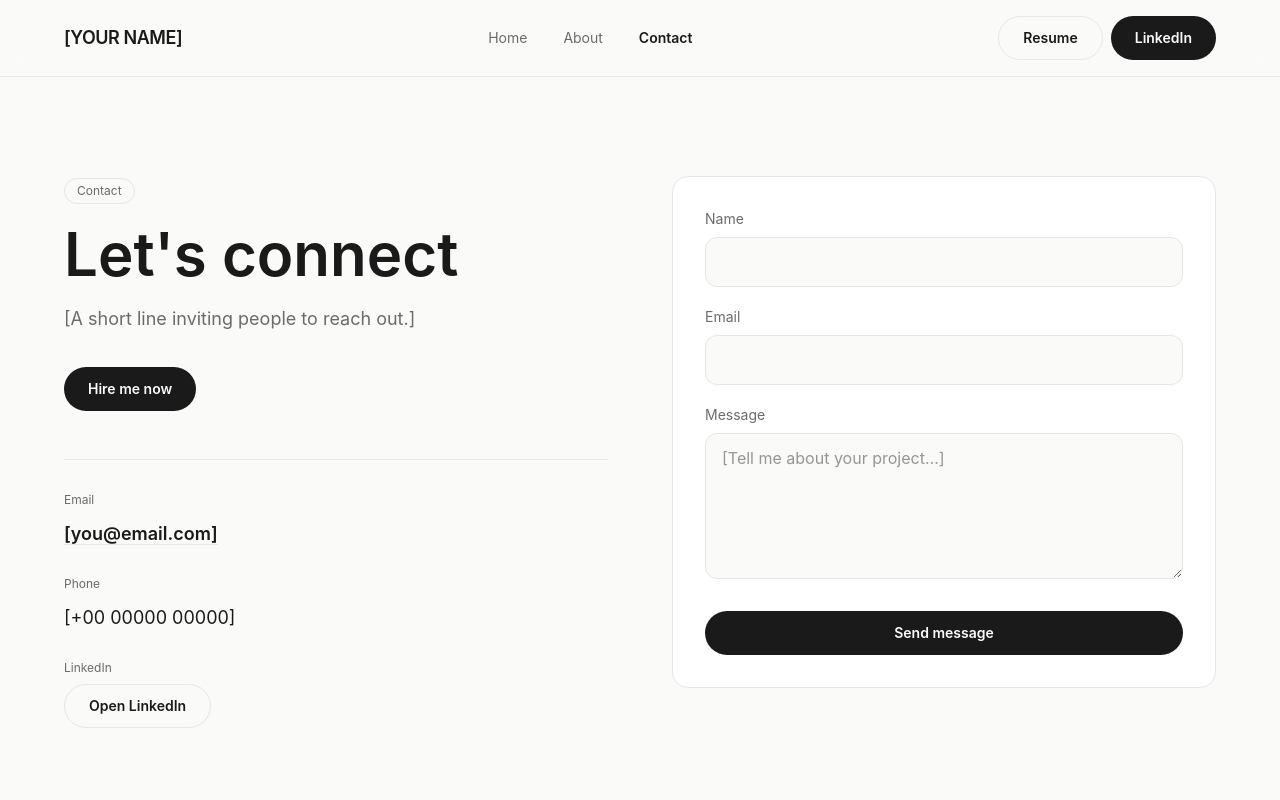
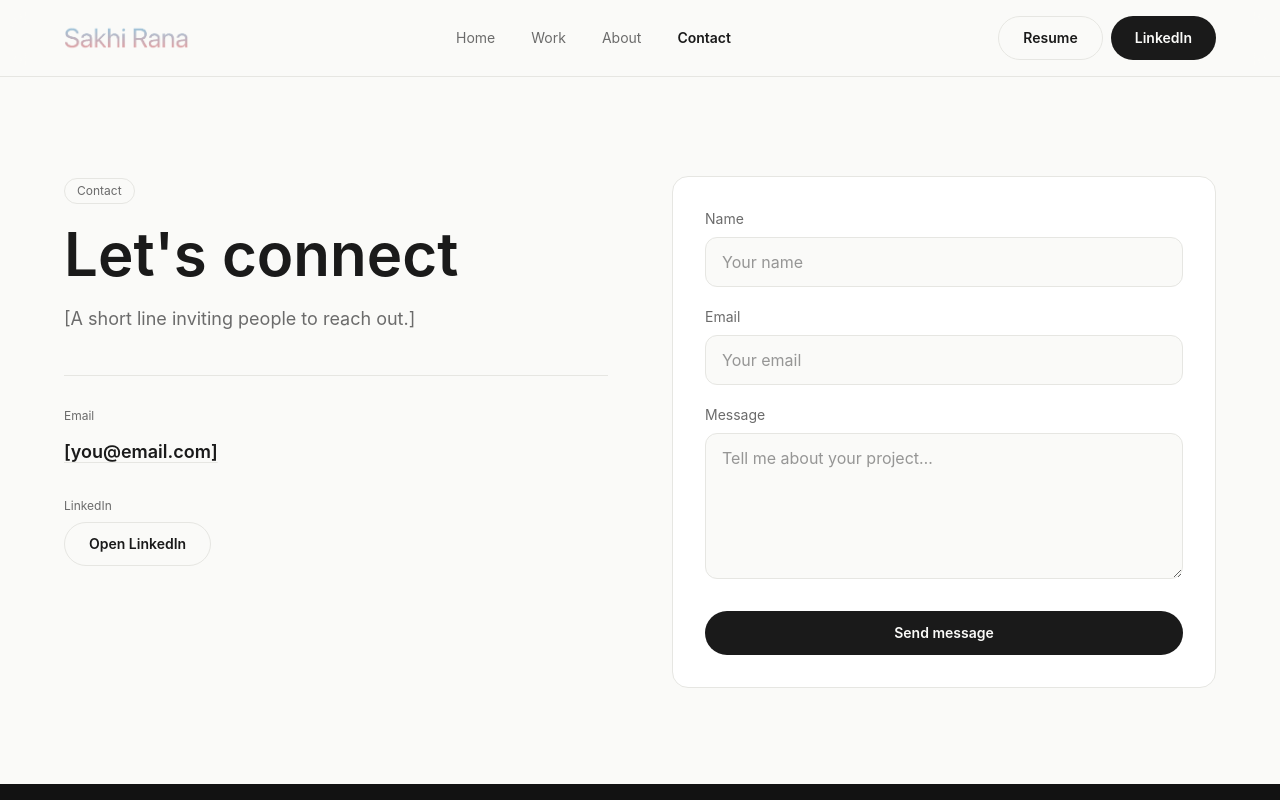
Before and after one commit to raghhavv03/sakhi-portfolio, a React (Vite) app: page /contact in a window 1280 px wide. Shown: the top 800 px of the page. Built offline with nearby package versions, Linux system fonts and the light colour scheme.

Commit message:
Polish navbar, contact page, cursor behavior, and branding updates.

```diff
--- a/src/components/Cursor.jsx
+++ b/src/components/Cursor.jsx
@@ -1,6 +1,62 @@
 import { useEffect, useRef, useState } from 'react'
 import { motion, useMotionValue, useSpring } from 'framer-motion'
 import { useFinePointer, useReducedMotion } from '../lib/hooks'
+
+const ICON_SIZE = 24
+
+function CursorIcon({ type }) {
+  if (!type) return null
+
+  const common = {
+    width: ICON_SIZE,
+    height: ICON_SIZE,
+    viewBox: '0 0 24 24',
+    fill: 'none',
+    xmlns: 'http://www.w3.org/2000/svg',
+    className: 'shrink-0',
+    'aria-hidden': true,
+  }
+
+  if (type === 'down') {
+    return (
+      <svg {...common}>
+        <path
+          d="M12 5v14M12 19l-6-6M12 19l6-6"
+          stroke="currentColor"
+          strokeWidth="2"
+          strokeLinecap="round"
+          strokeLinejoin="round"
+        />
+      </svg>
+    )
+  }
+
+  return (
+    <svg {...common}>
+      <path
+        d="M5 12h14M19 12l-6-6M19 12l-6 6"
+        stroke="currentColor"
+        strokeWidth="2"
+        strokeLinecap="round"
+        strokeLinejoin="round"
+      />
+    </svg>
+  )
+}
+
+function parseCursorLabel(label) {
+  if (!label) return { text: '', icon: null }
+
+  if (label.includes('↓')) {
+    return { text: label.replace(/\s*↓\s*/, '').trim(), icon: 'down' }
+  }
+
+  if (label === 'Coming soon') {
+    return { text: label, icon: null }
+  }
+
+  return { text: label, icon: 'right' }
+}
 
 // Custom cursor — desktop (fine pointer) only.
 //   • 10px vivid-blue dot that tracks the pointer 1:1
@@ -37,41 +93,67 @@ export default function Cursor() {
   }, [finePointer])
 
   const labelRef = useRef(null)
+  const pointerRef = useRef({ x: -100, y: -100 })
 
   useEffect(() => {
     if (!finePointer) return
 
-    const onMove = (e) => {
-      x.set(e.clientX)
-      y.set(e.clientY)
-      if (!visible) setVisible(true)
+    const readCursorLabel = (clientX, clientY) => {
+      let el = document.elementFromPoint(clientX, clientY)
+      if (!(el instanceof Element)) return null
 
-      // Resolve the nearest [data-cursor] ancestor for the label.
-      const target =
-        e.target instanceof Element ? e.target.closest('[data-cursor]') : null
-      const next = target ? target.getAttribute('data-cursor') : null
+      while (el) {
+        if (el.hasAttribute('data-cursor')) {
+          const value = el.getAttribute('data-cursor')
+          // Empty string explicitly suppresses a parent label (e.g. hero CTA).
+          return value === '' ? null : value
+        }
+        el = el.parentElement
+      }
+      return null
+    }
+
+    const applyLabelAt = (clientX, clientY) => {
+      const next = readCursorLabel(clientX, clientY)
       if (next !== labelRef.current) {
         labelRef.current = next
         setLabel(next)
       }
     }
 
+    const onMove = (e) => {
+      pointerRef.current = { x: e.clientX, y: e.clientY }
+      x.set(e.clientX)
+      y.set(e.clientY)
+      setVisible(true)
+      applyLabelAt(e.clientX, e.clientY)
+    }
+
+    const onScroll = () => {
+      const { x: px, y: py } = pointerRef.current
+      if (px < 0 || py < 0) return
+      applyLabelAt(px, py)
+    }
+
     const onLeave = () => setVisible(false)
     const onEnter = () => setVisible(true)
 
     window.addEventListener('pointermove', onMove)
+    window.addEventListener('scroll', onScroll, { passive: true, capture: true })
     document.addEventListener('pointerleave', onLeave)
     document.addEventListener('pointerenter', onEnter)
     return () => {
       window.removeEventListener('pointermove', onMove)
+      window.removeEventListener('scroll', onScroll, { capture: true })
       document.removeEventListener('pointerleave', onLeave)
       document.removeEventListener('pointerenter', onEnter)
     }
-  }, [finePointer, visible, x, y])
+  }, [finePointer, x, y])
 
   if (!finePointer) return null
 
   const expanded = Boolean(label)
+  const { text, icon } = parseCursorLabel(label)
 
   return (
     <div
@@ -87,7 +169,7 @@ export default function Cursor() {
           className="-translate-x-1/2 -translate-y-1/2 flex items-center justify-center rounded-full"
           animate={
             expanded
-              ? { width: 'auto', height: 28, backgroundColor: '#2563EB' }
+              ? { width: 'auto', height: 'auto', backgroundColor: '#2563EB' }
               : { width: 30, height: 30, backgroundColor: 'rgba(37,99,235,0)' }
           }
           transition={
@@ -102,9 +184,10 @@ export default function Cursor() {
               initial={{ opacity: 0 }}
               animate={{ opacity: 1 }}
               transition={{ duration: reducedMotion ? 0 : 0.15 }}
-              className="whitespace-nowrap px-3 text-xs font-semibold text-white"
+              className="flex items-center gap-2 whitespace-nowrap px-8 py-4 text-[20px] font-semibold leading-none text-white"
             >
-              {label}
+              {text}
+              <CursorIcon type={icon} />
             </motion.span>
           )}
         </motion.div>
--- a/src/components/Header.jsx
+++ b/src/components/Header.jsx
@@ -1,7 +1,7 @@
 import { useEffect, useState } from 'react'
-import { Link, NavLink, useLocation } from 'react-router-dom'
+import { Link, NavLink, useLocation, useNavigate } from 'react-router-dom'
 import { motion, AnimatePresence } from 'framer-motion'
-import { site, nav, links } from '../data/portfolio'
+import { nav, links } from '../data/portfolio'
 import Button from './Button'
 import { useReducedMotion } from '../lib/hooks'
 
@@ -10,12 +10,65 @@ import { useReducedMotion } from '../lib/hooks'
 // panel below 768px.
 export default function Header() {
   const location = useLocation()
+  const navigate = useNavigate()
   const reducedMotion = useReducedMotion()
   const [scrolled, setScrolled] = useState(false)
   const [menuOpen, setMenuOpen] = useState(false)
 
   const isHome = location.pathname === '/'
   const transparent = isHome && !scrolled
+
+  const scrollToTop = () => {
+    window.scrollTo({ top: 0, behavior: reducedMotion ? 'auto' : 'smooth' })
+  }
+
+  const blurTarget = (e) => {
+    e.currentTarget.blur()
+  }
+
+  const goToPage = (path) => (e) => {
+    setMenuOpen(false)
+    if (location.pathname === path) {
+      e.preventDefault()
+      scrollToTop()
+    }
+    blurTarget(e)
+  }
+
+  const goHome = (e) => {
+    setMenuOpen(false)
+    if (isHome) {
+      e.preventDefault()
+      scrollToTop()
+    }
+    blurTarget(e)
+  }
+
+  // "Work" isn't its own route — it scrolls to the #work section on the home
+  // page. Already home → scroll directly; elsewhere → navigate to "/#work"
+  // and Home's own mount effect finishes the scroll once it renders.
+  const goToWork = () => {
+    if (isHome) {
+      document
+        .getElementById('work')
+        ?.scrollIntoView({ behavior: reducedMotion ? 'auto' : 'smooth' })
+    } else {
+      navigate('/#work')
+    }
+    setMenuOpen(false)
+    if (document.activeElement instanceof HTMLElement) {
+      document.activeElement.blur()
+    }
+  }
+
+  // Insert a "Work" item right after "Home" in the shared nav data, without
+  // mutating it (Footer reads the same array and must be unaffected).
+  const homeIndex = nav.findIndex((item) => item.to === '/')
+  const navWithWork = [
+    ...nav.slice(0, homeIndex + 1),
+    { label: 'Work', isWork: true },
+    ...nav.slice(homeIndex + 1),
+  ]
 
   useEffect(() => {
     const onScroll = () => setScrolled(window.scrollY > 8)
@@ -30,7 +83,14 @@ export default function Header() {
   }, [location.pathname])
 
   const navLinkClass = ({ isActive }) =>
-    `rounded-full px-4 py-2 text-sm transition-colors duration-200 min-h-[44px] inline-flex items-center ${
+    `rounded-full px-4 py-2 text-sm transition-colors duration-200 min-h-[44px] inline-flex items-center focus-visible:outline-none focus-visible:ring-2 focus-visible:ring-text/25 focus-visible:ring-offset-2 ${
+      isActive
+        ? 'font-semibold text-text'
+        : 'font-normal text-text-muted hover:text-text'
+    }`
+
+  const mobileNavLinkClass = ({ isActive }) =>
+    `flex min-h-[44px] items-center rounded-xl px-4 text-base transition-colors focus-visible:outline-none focus-visible:ring-2 focus-visible:ring-text/25 focus-visible:ring-offset-2 ${
       isActive
         ? 'font-semibold text-text'
         : 'font-normal text-text-muted hover:text-text'
@@ -45,22 +105,48 @@ export default function Header() {
       }`}
     >
       <div className="mx-auto flex max-w-content items-center justify-between px-6 py-4">
-        {/* Name / logo */}
+        {/* Logo — accessible name lives on the link itself; the image is
+            decorative (alt="") so it isn't announced a second time. */}
         <Link
           to="/"
-          className="inline-flex min-h-[44px] items-center text-lg font-semibold tracking-tight"
-          aria-label={`${site.name} — home`}
+          onClick={goHome}
+          className="inline-flex min-h-[44px] items-center rounded-full focus-visible:outline-none focus-visible:ring-2 focus-visible:ring-text/25 focus-visible:ring-offset-2"
+          aria-label="Sakhi Rana — home"
         >
-          {site.name}
+          <img
+            src="/logo.png"
+            alt=""
+            aria-hidden="true"
+            width="261"
+            height="67"
+            className="h-8 w-auto"
+          />
         </Link>
 
         {/* Desktop nav */}
         <nav className="hidden items-center gap-1 md:flex" aria-label="Primary">
-          {nav.map((item) => (
-            <NavLink key={item.to} to={item.to} end className={navLinkClass}>
+          {navWithWork.map((item) =>
+            item.isWork ? (
+              <button
+                key="work"
+                type="button"
+                onClick={goToWork}
+                className={navLinkClass({ isActive: false })}
+              >
+                {item.label}
+              </button>
+            ) : (
+              <NavLink
+                key={item.to}
+                to={item.to}
+                end
+                className={navLinkClass}
+                onClick={goToPage(item.to)}
+              >
                 {item.label}
               </NavLink>
-          ))}
+            )
+          )}
         </nav>
 
         {/* Desktop right-side actions */}
@@ -125,22 +211,28 @@ export default function Header() {
               className="mx-auto flex max-w-content flex-col gap-1 px-6 py-4"
               aria-label="Mobile"
             >
-              {nav.map((item) => (
+              {navWithWork.map((item) =>
+                item.isWork ? (
+                  <button
+                    key="work"
+                    type="button"
+                    onClick={goToWork}
+                    className={mobileNavLinkClass({ isActive: false })}
+                  >
+                    {item.label}
+                  </button>
+                ) : (
                   <NavLink
                     key={item.to}
                     to={item.to}
                     end
-                  className={({ isActive }) =>
-                    `flex min-h-[44px] items-center rounded-xl px-4 text-base transition-colors ${
-                      isActive
-                        ? 'font-semibold text-text'
-                        : 'font-normal text-text-muted hover:text-text'
-                    }`
-                  }
+                    className={mobileNavLinkClass}
+                    onClick={goToPage(item.to)}
                   >
                     {item.label}
                   </NavLink>
-              ))}
+                )
+              )}
               <a
                 href={links.resume}
                 target="_blank"
--- a/src/data/portfolio.js
+++ b/src/data/portfolio.js
@@ -12,7 +12,6 @@ export const site = {
 
 export const contact = {
   email: '[you@email.com]',
-  phone: '[+00 00000 00000]', // optional
   invite: '[A short line inviting people to reach out.]',
 }
 
--- a/src/pages/Contact.jsx
+++ b/src/pages/Contact.jsx
@@ -5,8 +5,8 @@ import { useReveal } from '../lib/hooks'
 import Badge from '../components/Badge'
 import Button from '../components/Button'
 
-// Contact — short and direct: headline + invite, a minimal (UI-only) form,
-// a "Hire me now" CTA, and direct email / phone / LinkedIn details.
+// Contact — short and direct: headline + invite, direct email / LinkedIn,
+// and a minimal (UI-only) form.
 export default function Contact() {
   const reveal = useReveal()
   const [sent, setSent] = useState(false)
@@ -19,7 +19,7 @@ export default function Contact() {
 
   return (
     <section className="mx-auto max-w-content px-6 py-section-sm md:py-section-md lg:py-section">
-      <div className="grid gap-12 md:grid-cols-[1fr_1fr] md:gap-16">
+      <div className="grid gap-10 md:grid-cols-[1fr_1fr] md:items-start md:gap-14 lg:gap-16">
         {/* Left: headline, invite, direct details */}
         <motion.div {...reveal}>
           <Badge>Contact</Badge>
@@ -30,22 +30,10 @@ export default function Contact() {
             {contact.invite}
           </p>
 
-          <div className="mt-8">
-            <Button
-              href={`mailto:${contact.email}?subject=${encodeURIComponent(
-                "Let's work together"
-              )}`}
-              variant="primary"
-            >
-              Hire me now
-            </Button>
-          </div>
-
-          {/* Direct details */}
-          <dl className="mt-12 space-y-5 border-t border-border pt-8">
+          <dl className="mt-10 space-y-6 border-t border-border pt-8">
             <div>
               <dt className="text-xs font-normal text-text-muted">Email</dt>
-              <dd className="mt-1">
+              <dd className="mt-1.5">
                 <a
                   href={`mailto:${contact.email}`}
                   data-cursor="Email me"
@@ -55,20 +43,6 @@ export default function Contact() {
                 </a>
               </dd>
             </div>
-
-            {contact.phone && (
-              <div>
-                <dt className="text-xs font-normal text-text-muted">Phone</dt>
-                <dd className="mt-1">
-                  <a
-                    href={`tel:${contact.phone.replace(/\s+/g, '')}`}
-                    className="inline-flex min-h-[44px] items-center text-lg font-normal"
-                  >
-                    {contact.phone}
-                  </a>
-                </dd>
-              </div>
-            )}
 
             <div>
               <dt className="text-xs font-normal text-text-muted">LinkedIn</dt>
@@ -92,8 +66,20 @@ export default function Contact() {
             onSubmit={onSubmit}
             className="rounded-2xl border border-border bg-surface p-6 sm:p-8"
           >
-            <Field id="name" label="Name" type="text" autoComplete="name" />
-            <Field id="email" label="Email" type="email" autoComplete="email" />
+            <Field
+              id="name"
+              label="Name"
+              type="text"
+              autoComplete="name"
+              placeholder="Your name"
+            />
+            <Field
+              id="email"
+              label="Email"
+              type="email"
+              autoComplete="email"
+              placeholder="Your email"
+            />
 
             <div className="mt-5">
               <label
@@ -107,7 +93,7 @@ export default function Contact() {
                 name="message"
                 rows={5}
                 required
-                placeholder="[Tell me about your project…]"
+                placeholder="Tell me about your project…"
                 className="mt-2 w-full resize-y rounded-xl border border-border bg-bg px-4 py-3 text-base font-normal text-text placeholder:text-text-muted/70 focus:border-text focus:outline-none"
               />
             </div>
@@ -141,7 +127,7 @@ export default function Contact() {
 }
 
 // Single labelled input row.
-function Field({ id, label, type, autoComplete }) {
+function Field({ id, label, type, autoComplete, placeholder }) {
   return (
     <div className="mt-5 first:mt-0">
       <label htmlFor={id} className="block text-sm font-normal text-text-muted">
@@ -153,7 +139,8 @@ function Field({ id, label, type, autoComplete }) {
         type={type}
         required
         autoComplete={autoComplete}
-        className="mt-2 w-full rounded-xl border border-border bg-bg px-4 py-3 text-base font-normal text-text focus:border-text focus:outline-none"
+        placeholder={placeholder}
+        className="mt-2 w-full rounded-xl border border-border bg-bg px-4 py-3 text-base font-normal text-text placeholder:text-text-muted/70 focus:border-text focus:outline-none"
       />
     </div>
   )
--- a/src/pages/Home.jsx
+++ b/src/pages/Home.jsx
@@ -1,12 +1,30 @@
+import { useEffect } from 'react'
+import { useLocation } from 'react-router-dom'
 import { hero, projects } from '../data/portfolio'
 import Button from '../components/Button'
 import HeroImage from '../components/HeroImage'
 import BrandStrip from '../components/BrandStrip'
 import SectionHeader from '../components/SectionHeader'
 import ProjectCard from '../components/ProjectCard'
+import { useReducedMotion } from '../lib/hooks'
 
 // Home — deliberately short: hero, one brand row, projects. Nothing else.
 export default function Home() {
+  const location = useLocation()
+  const reducedMotion = useReducedMotion()
+
+  // Arriving from the header's "Work" nav item on another page lands here as
+  // "/#work" — scroll to the work section once the page has mounted.
+  useEffect(() => {
+    if (location.hash !== '#work') return
+    const id = requestAnimationFrame(() => {
+      document
+        .getElementById('work')
+        ?.scrollIntoView({ behavior: reducedMotion ? 'auto' : 'smooth' })
+    })
+    return () => cancelAnimationFrame(id)
+  }, [location.hash, reducedMotion])
+
   return (
     <>
       {/* 1. Hero. The whole area carries the "Scroll ↓" cursor hint. */}
@@ -14,7 +32,7 @@ export default function Home() {
         data-cursor="Scroll ↓"
         className="mx-auto max-w-content px-6 pb-section-sm pt-10 sm:pt-16 md:pb-section"
       >
-        <div className="grid items-center gap-10 md:grid-cols-2 md:gap-12">
+        <div className="grid items-center gap-10 md:grid-cols-[0.9fr_1.4fr] md:gap-10 lg:gap-12">
           {/* Name + opening line — visible immediately, no animation delay.
               Name comes first in the DOM so it stacks above the illustration on
               mobile and sits to its left on desktop. */}
@@ -35,11 +53,11 @@ export default function Home() {
           </div>
 
           {/* Responsive illustration slot (stacks below the name on mobile). */}
-          <div>
+          <div className="overflow-visible">
             <HeroImage
               priority
-              sizes="(min-width: 768px) 45vw, 90vw"
-              className="mx-auto h-auto w-full max-w-xl md:ml-auto md:mr-0"
+              sizes="(min-width: 768px) 58vw, 96vw"
+              className="mx-auto h-auto w-full max-w-3xl md:ml-auto md:mr-0 md:max-w-none md:origin-right md:scale-110"
             />
           </div>
         </div>
@@ -48,9 +66,13 @@ export default function Home() {
       {/* 2. Brand / tools strip — one row. */}
       <BrandStrip />
 
-      {/* 3. Portfolio grid. */}
-      <section className="mx-auto max-w-content px-6 py-section-sm md:py-section-md lg:py-section">
-        <SectionHeader badge="Portfolio" heading="[Explore my work]" />
+      {/* 3. Portfolio grid. id="work" is the scroll target for the header's
+          "Work" nav item; scroll-mt-20 keeps it clear of the fixed header. */}
+      <section
+        id="work"
+        className="mx-auto max-w-content scroll-mt-20 px-6 py-section-sm md:py-section-md lg:py-section"
+      >
+        <SectionHeader badge="Work" heading="[Explore my work]" />
         <div className="mt-10 grid grid-cols-1 gap-6 md:grid-cols-2 lg:grid-cols-3">
           {projects.map((project) => (
             <ProjectCard key={project.slug} project={project} />
```
Also changed, not shown: assets/logo.png (added), public/logo.png (added). Lines whose indentation alone changed are shown as unchanged.
